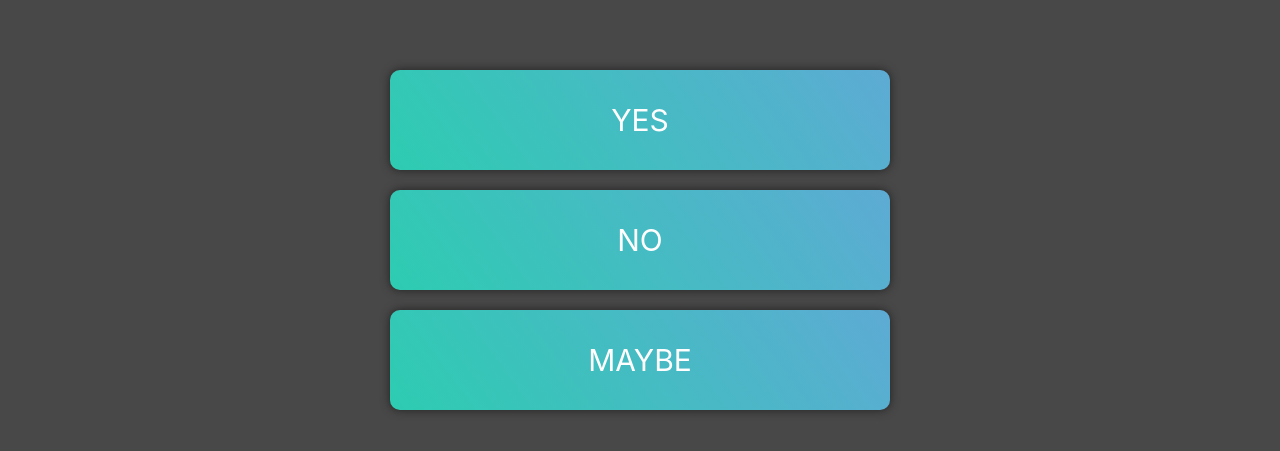
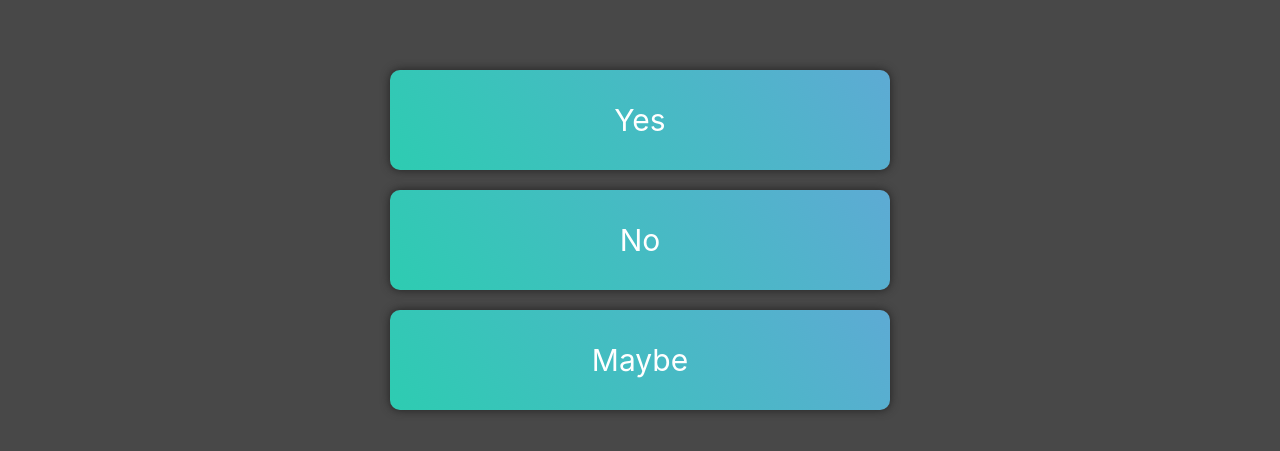
Before and after one commit to Merzaad/learning_next, a Next.js app: page /nested in a window 1280 px wide. Shown: the part 235-686 px from the top of the page. Built offline with nearby package versions, Linux system fonts and the light colour scheme.

Commit message:
Add fetching with no next tools

```diff
--- a/components/Card.tsx
+++ b/components/Card.tsx
@@ -1,5 +1,5 @@
 import { ReactElement } from 'react'
-import styles from '../styles/Card.module.scss'
+import styles from './Card.module.scss'
 type propType = {
   children: ReactElement | string | undefined | string[]
 }
--- a/components/Layout.tsx
+++ b/components/Layout.tsx
@@ -1,5 +1,5 @@
 import { Fragment, ReactElement } from 'react'
-import styles from '../styles/Layout.module.scss'
+import styles from './Layout.module.scss'
 import Link from 'next/link'
 type propType = {
   children: ReactElement
--- a/pages/nested/index.tsx
+++ b/pages/nested/index.tsx
@@ -2,18 +2,26 @@ import styles from '../../styles/Home.module.scss'
 import Link from 'next/link'
 import Card from '../../components/Card'
 import { NextPage } from 'next'
+import { useEffect, useState } from 'react'
+type dataType = string[]
 const Nested: NextPage = () => {
+  const [data, setData] = useState<dataType>([])
+  useEffect(() => {
+    const promise = () =>
+      new Promise<string[]>((resolve) => setTimeout(() => resolve(['Yes', 'No', 'Maybe']), 3000))
+    const fetch = async () => {
+      const result = await promise()
+      setData(result)
+    }
+    fetch()
+  }, [])
   return (
     <div className={styles.container}>
-      <Link href="/nested/YES">
-        <Card>YES</Card>
-      </Link>
-      <Link href="/nested/NO">
-        <Card>NO</Card>
-      </Link>
-      <Link href="/nested/MAYBE">
-        <Card>MAYBE</Card>
-      </Link>
+      {data.map((data, index) => (
+        <Link href={`/nested/${data}`} key={index}>
+          <Card>{data}</Card>
+        </Link>
+      ))}
     </div>
   )
 }
```
Also changed, not shown: components/Card.module.scss (renamed from styles/Card.module.scss), components/Layout.module.scss (renamed from styles/Layout.module.scss).
